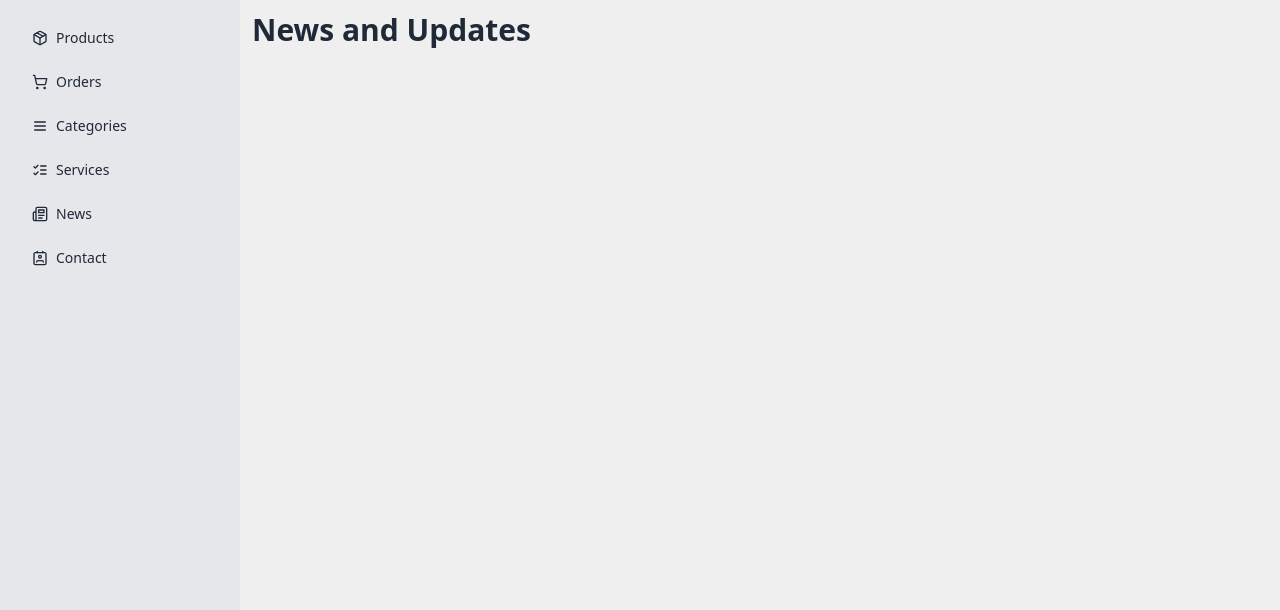
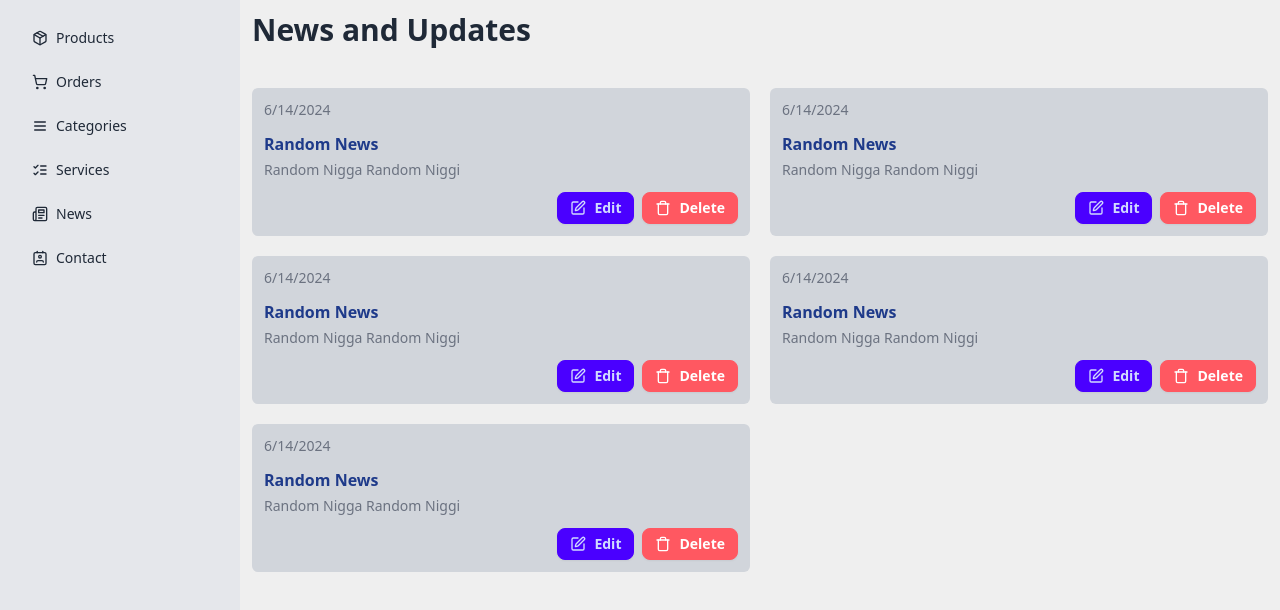
Before and after one commit to muztahiddurjoy/silockbd-admin, a React (Vite) app: page /news in a window 1280 px wide. Shown: the top 610 px of the page. Built offline with nearby package versions, Linux system fonts and the light colour scheme; no server answers; sample sign-in values are in the browser's storage.

Commit message:
news adapter designed

```diff
--- /dev/null
+++ b/src/components/News/AddNews.tsx
@@ -0,0 +1,9 @@
+import React from 'react'
+
+const AddNews = () => {
+  return (
+    <div>AddNews</div>
+  )
+}
+
+export default AddNews
--- /dev/null
+++ b/src/components/News/NewsAdapter.tsx
@@ -0,0 +1,66 @@
+import { Edit, Save, Trash, X } from 'lucide-react'
+import React, { useState } from 'react'
+
+
+const NewsAdapter = (props:News) => {
+    const [news, setnews] = useState<News>({
+        date:props.date,
+        desc:props.desc,
+        title:props.title
+    })
+    const [edit, setedit] = useState(false)
+    const [deleteOpen, setdeleteOpen] = useState(false)
+    const saveChanges = ()=>{
+
+    }
+    const discardChanges = ()=>{
+        setedit(false)
+        setnews({
+            date:props.date,
+            desc:props.desc,
+            title:props.title
+        })
+    }
+    const deleteNews = ()=>{
+
+    }
+  return (
+    <div className='card p-3 bg-gray-300 rounded-md'>
+        {edit?<div>
+            <div className="">
+                <p className="text-sm mb-1">Date</p>
+                <input type='date' value={news.date} onChange={(e)=>setnews(p=>({...p,date:e.target.value}))} className='rounded-md p-2 w-full'/>
+            </div>
+            <div className="mt-2">
+                <p className="text-sm mb-1">Title</p>
+                <input type='text' value={news.title} onChange={e=>setnews((p)=>({...p,title:e.target.value}))} placeholder='Title' className='rounded-md p-2 w-full'/>
+            </div>
+            <div className="mt-2">
+                <p className="text-sm mb-1">Description</p>
+                <textarea rows={5} value={news.desc} onChange={e=>setnews((p)=>({...p,desc:e.target.value}))} placeholder='Description' className='rounded-md p-2 w-full'></textarea>
+            </div>
+            <div className="card-actions flex items-center justify-end mt-3">
+                <button className='btn btn-primary btn-sm' onClick={saveChanges}><Save size={16}/>Save</button>
+                <button className='btn btn-error btn-sm text-white' onClick={discardChanges}><X size={16}/>Discard</button>
+            </div>
+        </div>:
+        <div>
+            <p className="text-sm text-gray-500">{props.date}</p>
+            <p className="text-blue-900 mt-3 font-semibold">{props.title}</p>
+            <p className='text-gray-500 mt-1 text-sm'>{props.desc}</p>
+            {deleteOpen?<div className="card-actions flex items-center justify-end mt-3">
+                <button className='btn btn-primary btn-sm' onClick={()=>setdeleteOpen(false)}><X size={16}/>Back</button>
+                <button className='btn btn-error btn-sm text-white' onClick={deleteNews}><Trash size={16}/>Confirm</button>
+            </div>:
+            <div className="card-actions flex items-center justify-end mt-3">
+            <button className='btn btn-primary btn-sm' onClick={()=>setedit(true)}><Edit size={16}/>Edit</button>
+            <button className='btn btn-error btn-sm text-white' onClick={()=>setdeleteOpen(true)}><Trash size={16}/>Delete</button>
+        </div>}
+        </div>
+        }
+
+    </div>
+  )
+}
+
+export default NewsAdapter
--- a/src/pages/News.tsx
+++ b/src/pages/News.tsx
@@ -1,5 +1,6 @@
 import Dashboard from '../components/Dashboard/Dashboard'
 import Header from '../components/Common/Header'
+import NewsAdapter from '../components/News/NewsAdapter'
 
 const News = () => {
   return (
@@ -7,6 +8,13 @@ const News = () => {
       <div className="flex items-center justify-between mb-10">
       <Header>News and Updates</Header>
       </div>
+      <div className="grid grid-cols-1 md:grid-cols-2 gap-5">
+        <NewsAdapter date={new Date().toLocaleDateString()} desc='Random Nigga Random Niggi' title='Random News'/>
+        <NewsAdapter date={new Date().toLocaleDateString()} desc='Random Nigga Random Niggi' title='Random News'/>
+        <NewsAdapter date={new Date().toLocaleDateString()} desc='Random Nigga Random Niggi' title='Random News'/>
+        <NewsAdapter date={new Date().toLocaleDateString()} desc='Random Nigga Random Niggi' title='Random News'/>
+        <NewsAdapter date={new Date().toLocaleDateString()} desc='Random Nigga Random Niggi' title='Random News'/>
+      </div>
     </Dashboard>
   )
 }
```
Also changed, not shown: src/types/types.d.ts (+9 -0 lines).
